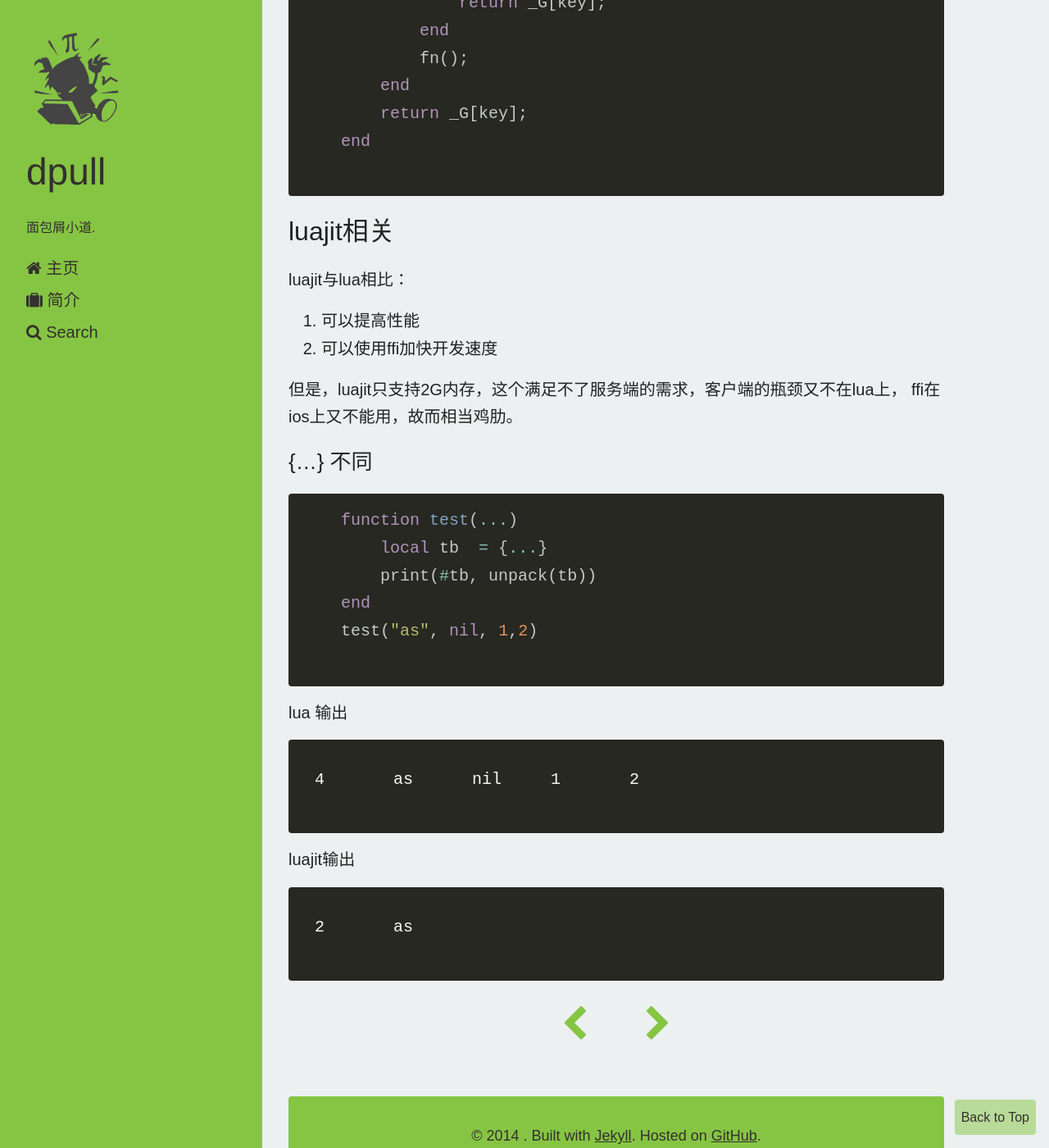
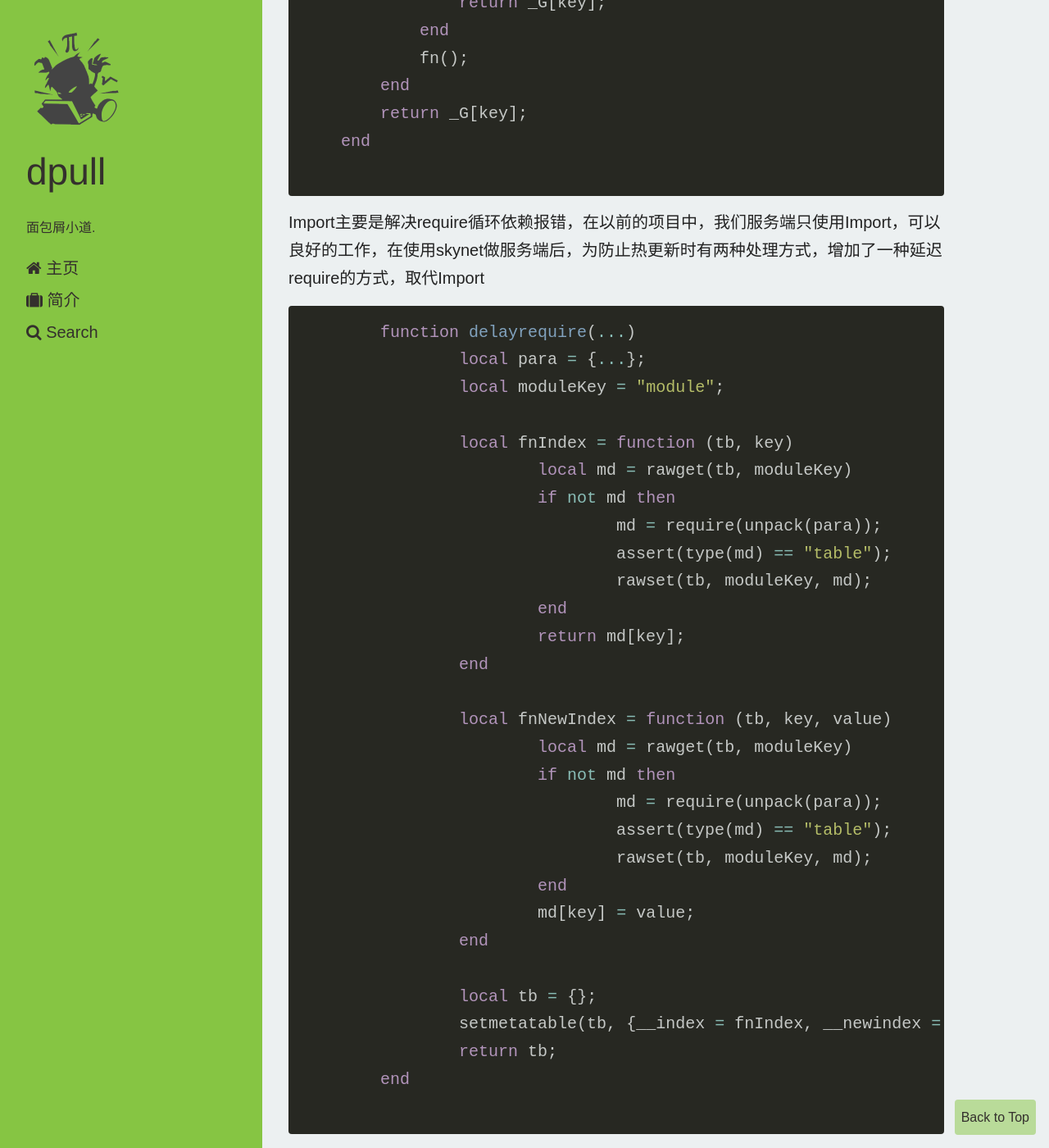
Before and after one commit to dpull/dpull.github.io, a Jekyll site: the page built from _posts/program/2012-12-18-lua_tools.md, in a window 1280 px wide and 1400 px high, scrolled down 4361 px. Shown: the whole window at 82% size. Built offline with Jekyll 4.4.1, drawn with Linux system fonts in a browser that asks for light colours; nearby versions of some CDN libraries; Markdown is read by kramdown in place of the engine named in the settings; comment, search, counter and statistics services are not loaded.

Commit message:
add new lua

```diff
--- a/_posts/program/2012-12-18-lua_tools.md
+++ b/_posts/program/2012-12-18-lua_tools.md
@@ -145,6 +145,39 @@ tags: [lua, c]
     end
     {% endhighlight %}
 
+Import主要是解决require循环依赖报错，在以前的项目中，我们服务端只使用Import，可以良好的工作，在使用skynet做服务端后，为防止热更新时有两种处理方式，增加了一种延迟require的方式，取代Import
+
+    {% highlight Lua %}
+	function delayrequire(...)
+		local para = {...};
+		local moduleKey = "module";
+
+		local fnIndex = function (tb, key)
+		 	local md = rawget(tb, moduleKey)
+			if not md then
+				md = require(unpack(para));
+				assert(type(md) == "table");
+				rawset(tb, moduleKey, md);
+			end
+			return md[key];
+		end
+
+		local fnNewIndex = function (tb, key, value)
+		 	local md = rawget(tb, moduleKey)
+			if not md then
+				md = require(unpack(para));
+				assert(type(md) == "table");
+				rawset(tb, moduleKey, md);
+			end
+			md[key] = value;
+		end
+
+		local tb = {};
+		setmetatable(tb, {__index = fnIndex, __newindex = fnNewIndex, })
+		return tb;
+	end
+    {% endhighlight %}
+
 ## luajit相关 ##
 
 luajit与lua相比：
```
Also changed, not shown: _posts/program/2013-03-08-cocos2dx_setting_dev.md (+1 -1 lines).
